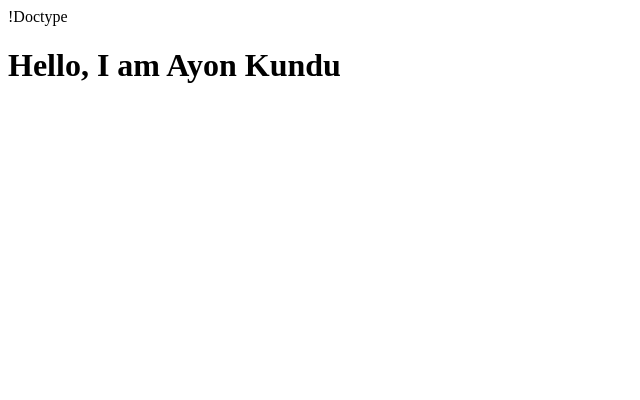
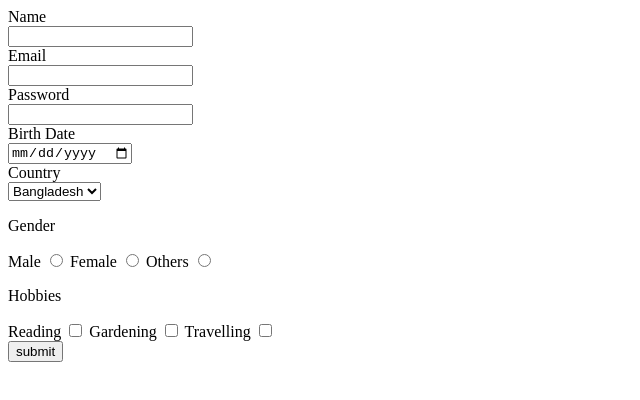
Before and after one commit to Ayon150/htcss, a plain HTML site: page index.html in a window 1280 px wide. Shown: the whole page, without its empty margins (0-640 px from the left). Drawn offline with Linux system fonts and the light colour scheme.

Commit message:
First form in Html

```diff
--- a/index.html
+++ b/index.html
@@ -1,11 +1,46 @@
-!Doctype <!DOCTYPE html>
+<!DOCTYPE html>
 <html lang="en">
 <head>
     <meta charset="UTF-8">
     <meta name="viewport" content="width=device-width, initial-scale=1.0">
-    <title>Document</title>
+    <title>Form</title>
 </head>
 <body>
-    <h1>Hello, I am Ayon Kundu</h1>
+    <form action="submit_form.php" method="post">
+        <label for="name">Name</label><br>
+        <input type="text" name="name" id="name"><br>
+
+        <label for="email">Email</label><br>
+        <input type="email" name="email" id="email"><br>
+
+        <label for="password">Password</label><br>
+        <input type="password" name="password" id="password"><br>
+
+        <label for="date">Birth Date</label><br>
+        <input type="date" name="date" id="date">
+        <br>
+        <label for="country">Country</label><br>
+        <select name="country" id="country">
+            <option value="Bangladesh">Bangladesh</option>
+            <option value="India">India</option>
+            <option value="Usa">Usa</option>
+        </select>
+        <p>Gender</p>
+        <label for="male">Male</label>
+        <input type="radio" name="gender" id="male">
+        <label for="female">Female</label>
+        <input type="radio" name="gender" id="female">
+        <label for="others">Others</label>
+        <input type="radio" name="gender" id="others">
+        <p>Hobbies</p>
+        <label for="reading">Reading</label>
+        <input type="checkbox" name="hobby" id="reading">
+        <label for="gardening">Gardening</label>
+        <input type="checkbox" name="hobby" id="gardening">
+        <label for="travelling">Travelling</label>
+        <input type="checkbox" name="hobby" id="travelling">
+        <br>
+        <input type="submit" value="submit">
+    </form>
 </body>
 </html>
```
